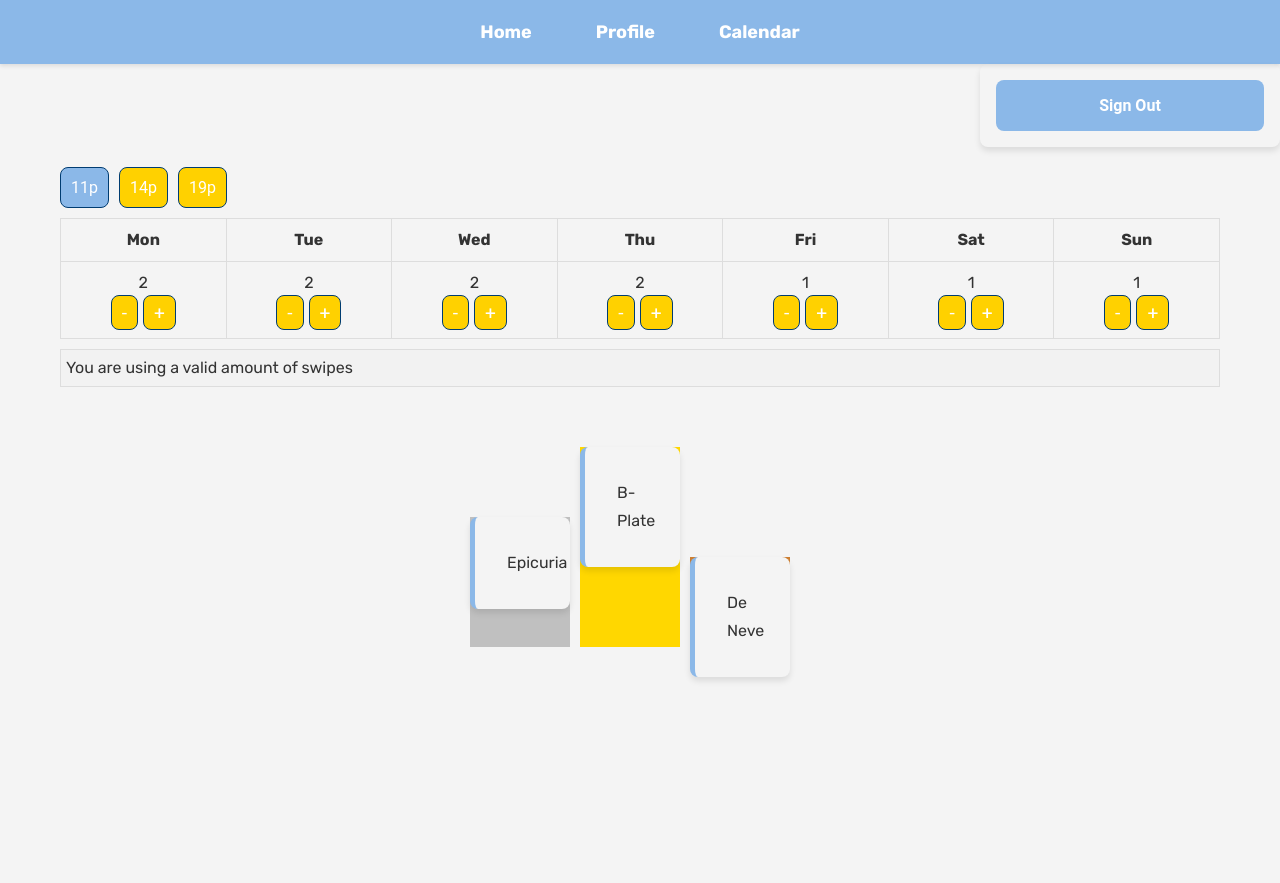
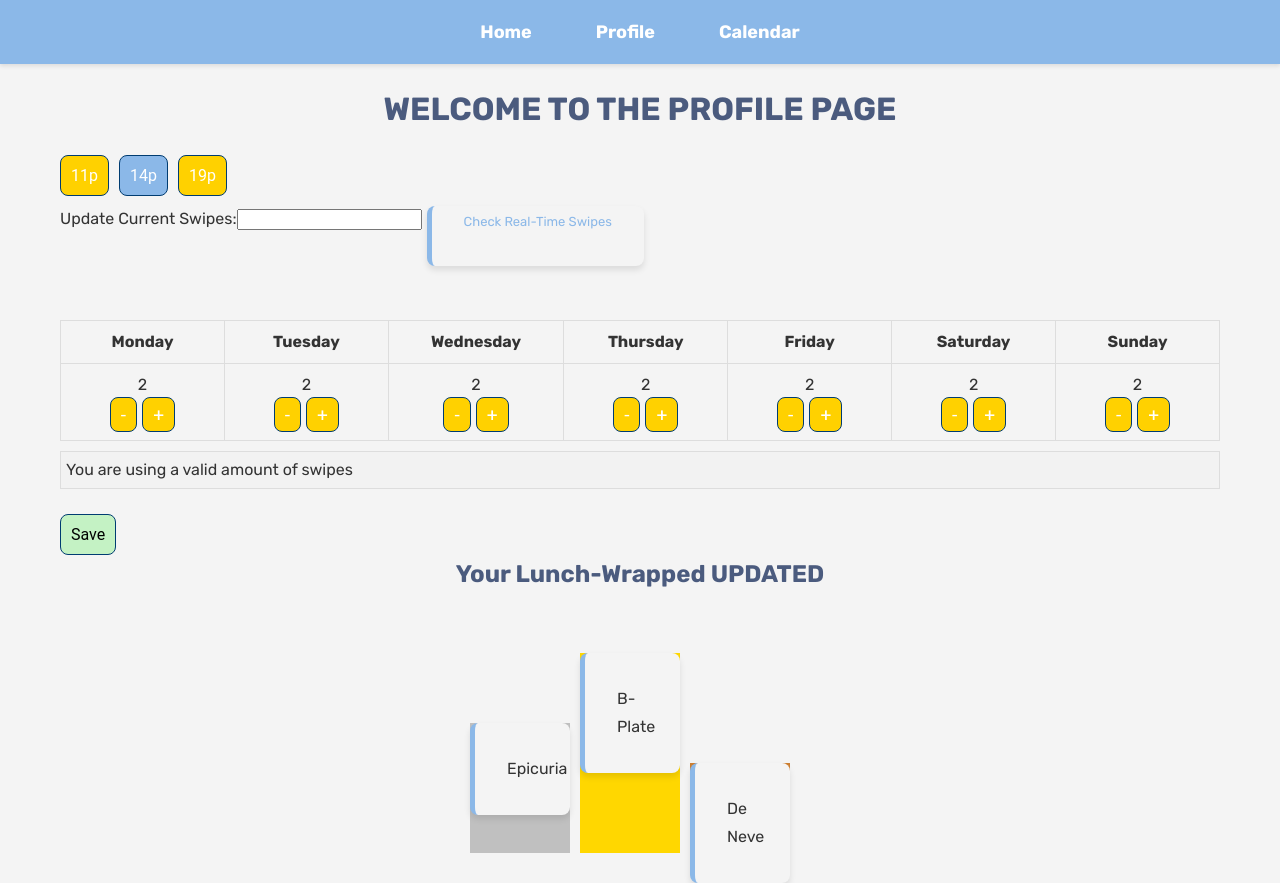
Before and after one commit to occost/Ucla-Swipe-Tracker, a Next.js app in the folder ucla-swiper-planner/: page /Profile in a window 1280 px wide. Before the commit the page ends 800 px from the top, so only its background shows below. Built offline with nearby package versions, Linux system fonts and the light colour scheme; no server answers.

Commit message:
Added Danny's Changes to Profile
Manually added Danny's changes to Development for
saving and getting meal swipes to Dev

```diff
--- a/ucla-swiper-planner/src/app/Profile/page.js
+++ b/ucla-swiper-planner/src/app/Profile/page.js
@@ -2,30 +2,32 @@
 
 
 import styles from '../styles/Profile.module.css'; // Import your CSS file for styling
-import SwipePlanner from "../components/Profile.js";
+import SwipePlanner from "../components/UserPreferences.js";
 
 import Navbar from '../components/navbar';
-import SignOut from '../components/SignOutButton';
+
+const podiumData = [
+  { name: "B-Plate", visits: 70 },
+  { name: "Epicuria", visits: 60 },
+  { name: "De Neve", visits: 30 },
+  // Add more restaurant entries as needed
+];
 
 const Profile = () => {
+  const sortedPodiumData = [...podiumData].sort((a, b) => b.visits - a.visits);
 
   return (
     <>
       <Navbar />
-      <SignOut />
       <SwipePlanner />
       <div className={styles.container}>
-
         <div className={styles.podium}>
-          <div className={`${styles.podiumBlock} ${styles.podiumBlock1}`}>
-            <p>B-Plate</p>
-          </div>
-          <div className={`${styles.podiumBlock} ${styles.podiumBlock2}`}>
-            <p>Epicuria</p>
-          </div>
-          <div className={`${styles.podiumBlock} ${styles.podiumBlock3}`}>
-            <p>De Neve</p>
-          </div>
+          {/* Display the top 3 most visited restaurants */}
+          {sortedPodiumData.slice(0, 3).map((restaurant, index) => (
+            <div key={index} className={`${styles.podiumBlock} ${styles[`podiumBlock${index + 1}`]}`}>
+              <p>{restaurant.name}</p>
+            </div>
+          ))}
         </div>
       </div>
     </>
--- a/ucla-swiper-planner/src/app/components/UserPreferences.js
+++ b/ucla-swiper-planner/src/app/components/UserPreferences.js
@@ -197,7 +197,7 @@
 
       {/* onClick={handleSaveToFirestore} */}
       <h2 className={styles.podiumMessage}>
-        Your Lunch-Wrapped
+        Your Lunch-Wrapped UPDATED
       </h2>
 
     </div>
--- a/ucla-swiper-planner/src/app/styles/Profile.module.css
+++ b/ucla-swiper-planner/src/app/styles/Profile.module.css
@@ -18,6 +18,10 @@
 .updateSwipes{
   padding-top: 5px;
   font-size: small;
+}
+
+.updateSwipes p {
+ color: green;
 }
 
 .formContainer {
```
